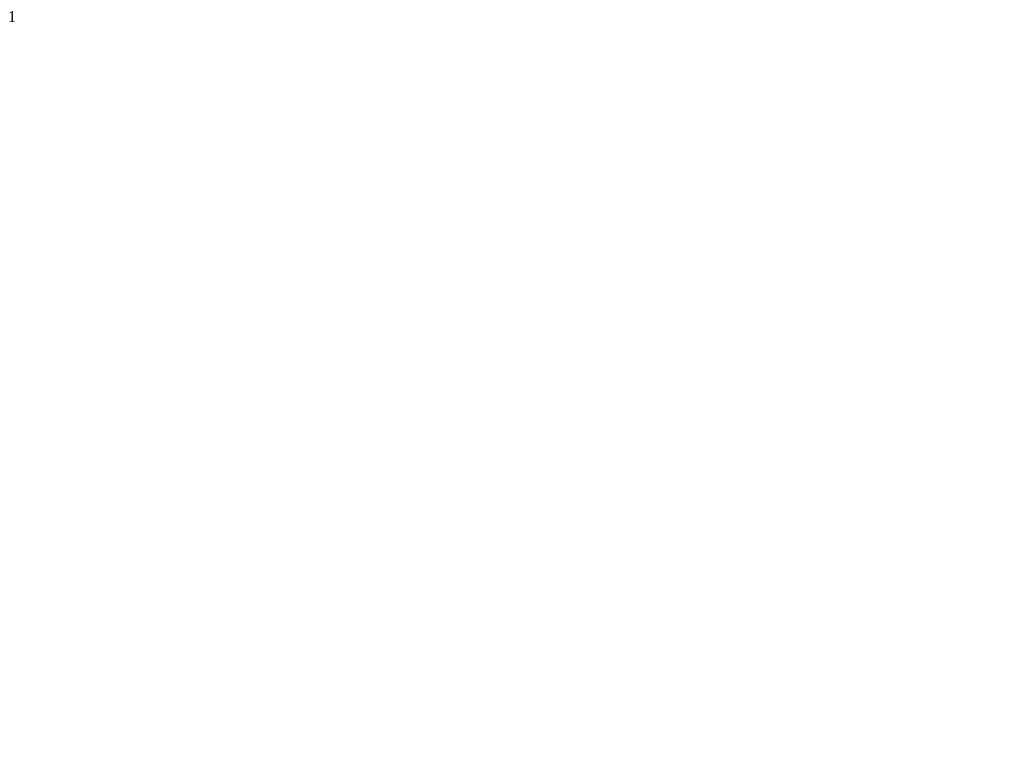
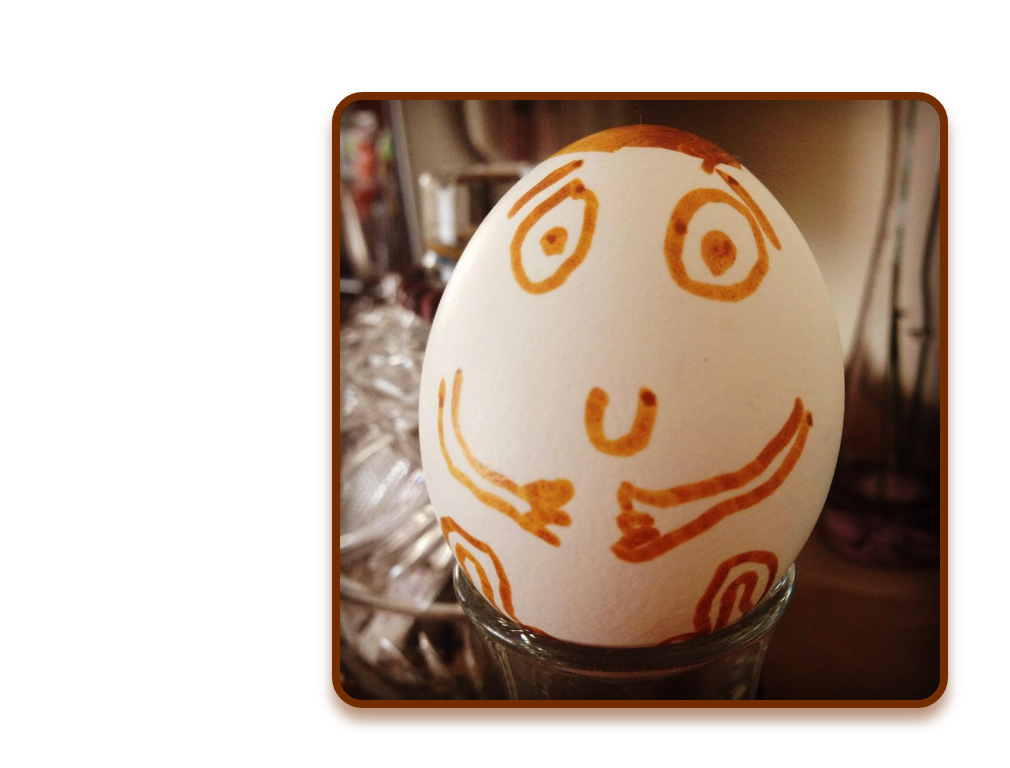
Before and after one commit to omerakgoz34/electron-slideshow, a plain HTML site: page page1.html in a window 1280 px wide. Shown: the whole page, without its empty margins (0-1010 px from the left). Drawn offline with Linux system fonts and the light colour scheme.

Commit message:
v0.9.0
Ohh bee

```diff
--- a/main.css
+++ b/main.css
@@ -6,7 +6,8 @@
 }
 
 body {
-	background: rgb(150, 150, 150);
+	background: white;
+	overflow: hidden;
 }
 
 .page-frame {
@@ -22,29 +23,31 @@ body {
 
 .btn {
 	position: fixed;
-	bottom: 5%;
-	left: 2%;
+	bottom: 1vh;
+	left: 1vw;
 	width: 100%;
 	height: 10%;
+	margin: 0;
 }
 
 .btn-page {
 	float: left;
-	margin: 5px;
-	height: 100%;
-	width: 5%;
-	border: 0;
+	margin: 0.25vw;
+	height: 3vw;
+	width: 3vw;
+	border-bottom: 0.25vw solid rgb(0, 110, 175);
+	border-right: 0.25vw solid rgb(0, 110, 175);
 	background: rgb(0, 162, 255);
 	color: white;
 	text-align: center;
-	font-size: 60px;
+	font-size: 3vw;
 	cursor: pointer;
 	border-radius: 25%;
 	transition: 0.25s;
 }
 
 .btn-page:hover {
-	box-shadow: 0 7.5px 10px rgba(0, 162, 255, 0.5);
-	text-shadow: 0 0 5px white;
-	transform: translateY(-5%);
+	box-shadow: 0 0.5vw 0.5vw rgba(0, 110, 175, 0.75);
+	text-shadow: 0 0 0.5vw white;
+	transform: translateY(-10%) scale(1.1);
 }
--- a/page.css
+++ b/page.css
@@ -0,0 +1,39 @@
+* {
+	text-decoration: none;
+	font-family: sans-serif;
+	margin: 0;
+	padding: 0;
+}
+
+body {
+	background: white;
+	overflow: hidden;
+}
+
+.image {
+	position: absolute;
+	top: 50%;
+	left: 50%;
+	transform: translate(-50%, -50%);
+	background: black;
+	height: 75vh;
+	width: 75vh;
+	overflow: hidden;
+	border: 1vh solid rgb(115, 45, 0);
+	border-radius: 5%;
+	box-shadow: 0 1vw 1vw rgba(115, 45, 0, 0.50);
+	animation: image 1s 1;
+}
+
+.image-img {
+	width: 100%;
+	height: 100%;
+}
+
+@keyframes image {
+	0% {
+		transform: translate(-50%, -10%) scale(0);
+		opacity: 0.5;
+		box-shadow: none;
+	}
+}
--- a/page1.html
+++ b/page1.html
@@ -9,7 +9,9 @@
 	</head>
 
 	<body>
-        1
+		<div class="image">
+			<img class="image-img" src="assets/media/image/egg.jpeg" draggable="false">
+		</div>
 	</body>
 
 </html>
```
Also changed, not shown: page2.html (+3 -1 lines), page3.html (+3 -1 lines), page4.html (+3 -1 lines), page5.html (+3 -1 lines), assets/media/image/egg.jpeg (added).
